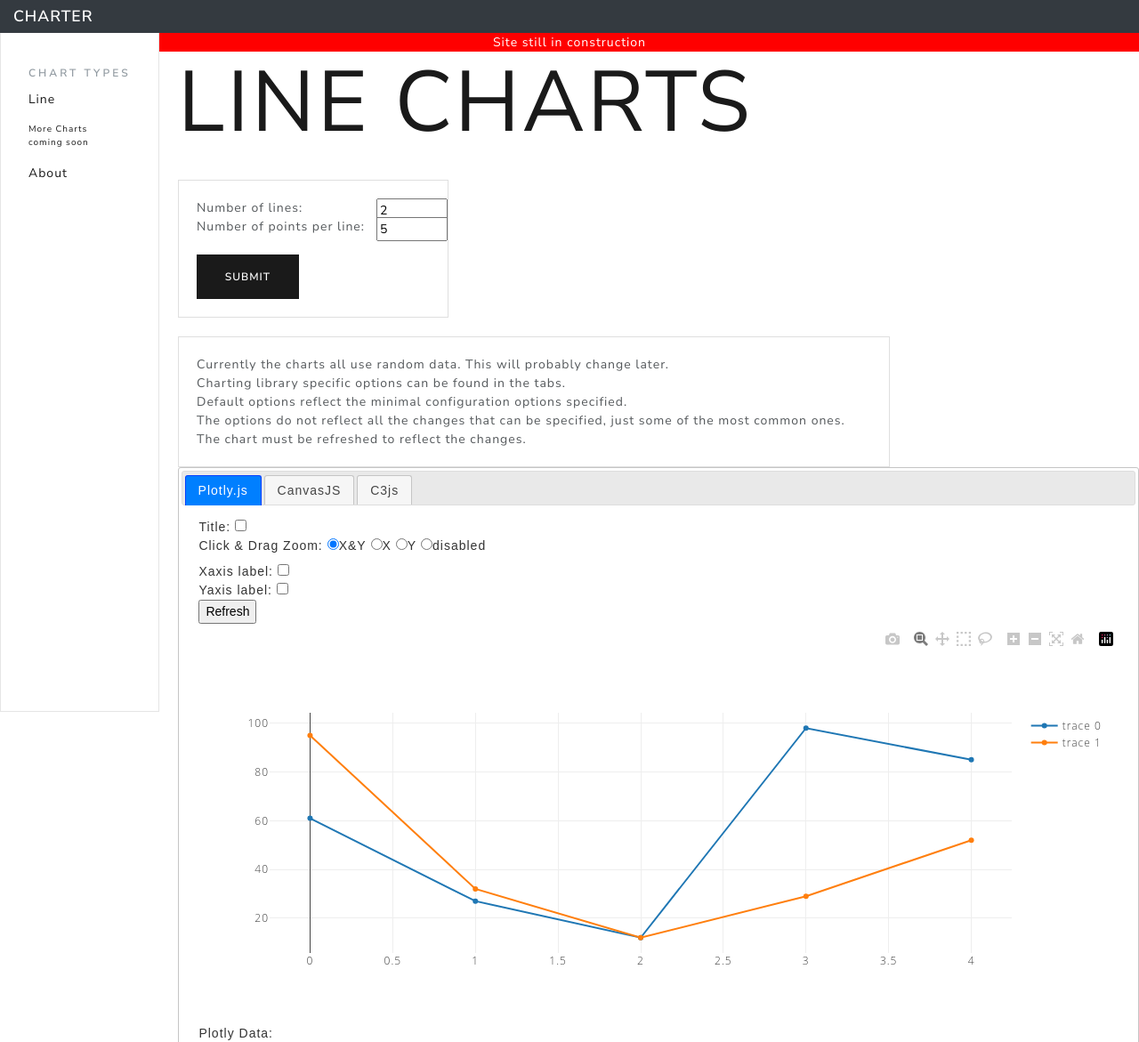
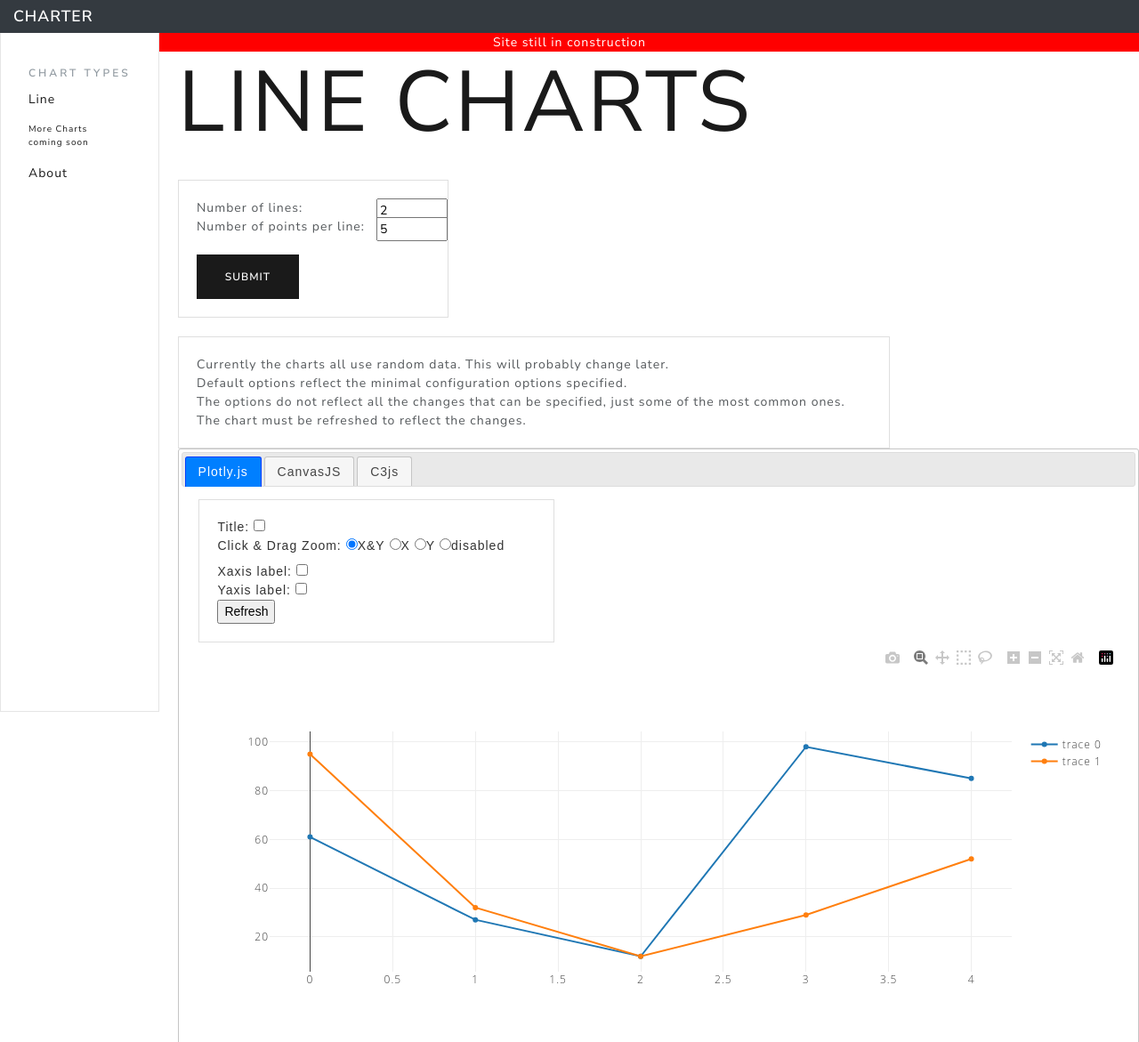
Before and after one commit to TChan92/Charter, a Django app: page /line in a window 1280 px wide. Shown: the top 1171 px of the page at 89% size. Run offline with Django 3.2, Linux system fonts and the light colour scheme; some libraries are stand-ins or nearby versions.

Commit message:
Add cards to forms in line.html Update readme

```diff
--- a/templates/line.html
+++ b/templates/line.html
@@ -27,7 +27,8 @@
                 Number of lines:
                 <input type="number" id="num_lines" value="2" style="width: 5rem; position: absolute; right: 0px;"><br/>
                 Number of points per line:
-                <input type="number" id="num_points" value="5" style="width: 5rem; position: absolute; right: 0px;"><br/>
+                <input type="number" id="num_points" value="5"
+                       style="width: 5rem; position: absolute; right: 0px;"><br/>
                 <br/>
                 <a class="btn btn-primary" onclick="activate_graph()" style="font-size: 12px;">Submit</a>
             </form>
@@ -38,7 +39,6 @@
     <div class="card" style="width: 50rem">
         <div class="card-body">
             Currently the charts all use random data. This will probably change later.<br/>
-            Charting library specific options can be found in the tabs.<br/>
             Default options reflect the minimal configuration options specified. <br/>
             The options do <b>not</b> reflect all the changes that can be specified, just some of the most common
             ones.<br/>
@@ -53,15 +53,19 @@
             <li><a href="#tabs-3">C3js</a></li>
         </ul>
         <div id="tabs-1">
+            <div class="card" style="width: 25rem">
+                <div class="card-body">
                     <form id="plotly_options">
                         Title:
                         <input type="checkbox" id="plotly_title" value="plotly_title">
                         <br/>
                         Click & Drag Zoom:
-                <label class="radio-inline"><input type="radio" name="plotly_zoom" value="xy" checked>X&Y</label>
+                        <label class="radio-inline"><input type="radio" name="plotly_zoom" value="xy"
+                                                           checked>X&Y</label>
                         <label class="radio-inline"><input type="radio" name="plotly_zoom" value="x">X</label>
                         <label class="radio-inline"><input type="radio" name="plotly_zoom" value="y">Y</label>
-                <label class="radio-inline"><input type="radio" name="plotly_zoom" value="disabled">disabled</label>
+                        <label class="radio-inline"><input type="radio" name="plotly_zoom"
+                                                           value="disabled">disabled</label>
                         <br/>
                         Xaxis label:
                         <input type="checkbox" id="plotly_xaxis" value="plotly_xaxis">
@@ -70,8 +74,10 @@
                         <input type="checkbox" id="plotly_yaxis" value="plotly_yaxis">
                         <br/>
                         <input type="button" value="Refresh" onclick="activate_graph()">
+                    </form>
+                </div>
+            </div>
 
-            </form>
             <div id="plotly_chart"></div>
 
             <div class="form-group">
@@ -91,6 +97,9 @@
         </div>
 
         <div id="tabs-3">
+            <div class="card" style="width: 17rem">
+                <div class="card-body">
+
                     <form id="c3_options">
                         Title:
                         <input type="checkbox" id="c3_title" value="c3_title">
@@ -108,6 +117,8 @@
                         <br/>
                         <input type="button" value="Refresh" onclick="activate_graph()">
                     </form>
+                </div>
+            </div>
             <div id="c3js_chart"></div>
 
             <div class="form-group">
```
Also changed, not shown: readme.md. Lines whose indentation alone changed are shown as unchanged.
